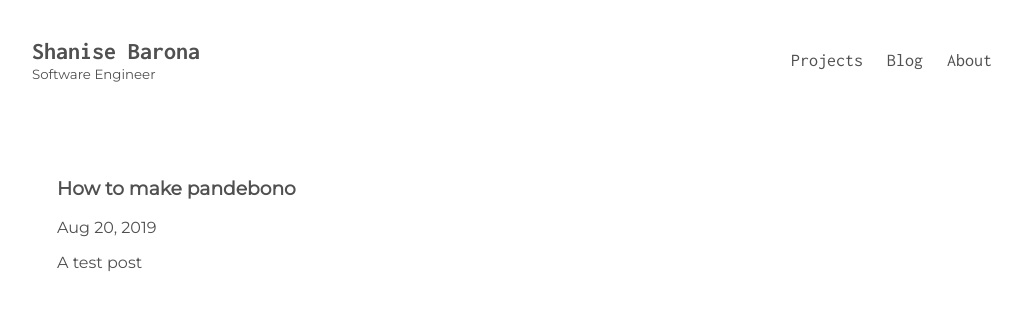
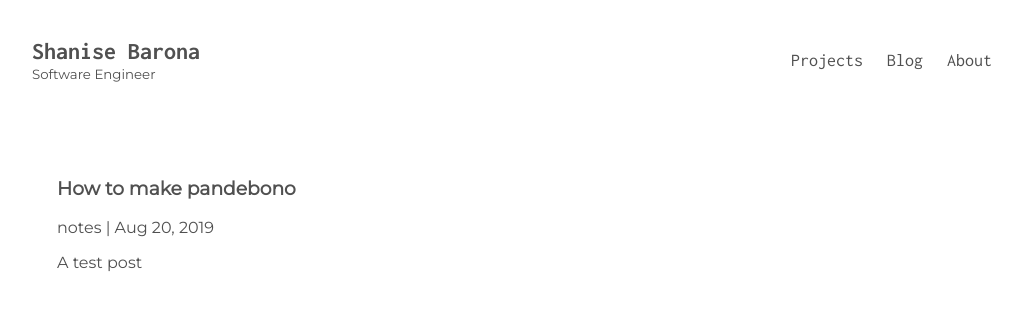
Before and after one commit to shanisebarona/shanisebarona.github.io, a Jekyll site: the page built from _posts/2019-08-20-falafel.md, in a window 1280 px wide. Shown: the top 311 px of the page, without its empty margins (128-1149 px from the left). Built offline with Jekyll 4.4.1, drawn with Linux system fonts in a browser that asks for light colours.

Commit message:
🖋 tweaking

```diff
--- a/_config.yml
+++ b/_config.yml
@@ -1,5 +1,6 @@
 
 url: http://shanisebarona.com/
+permalink: /:categories/:title/
 
 author:
   name: Shanise Barona
--- a/_layouts/post.html
+++ b/_layouts/post.html
@@ -3,6 +3,6 @@ layout: default
 ---
 <section class="blog-post">
   <h1>{{ page.title }}</h1>
-  <p>{{ page.date | date: '%b %d, %Y' }}</p>
+  <p> <a href="/{{ page.categories }}" class="post-category">{{ page.categories }}</a> | {{ page.date | date: '%b %d, %Y' }}</p>
   {{ content }}
 </section>
--- a/styles.css
+++ b/styles.css
@@ -130,3 +130,8 @@ h2 {
   .blog-post {
     margin: 0 75px;
   }
+
+  /* POST STYLING */
+  .post-category {
+
+  }
```
Also changed, not shown: blog.html (+6 -1 lines).
